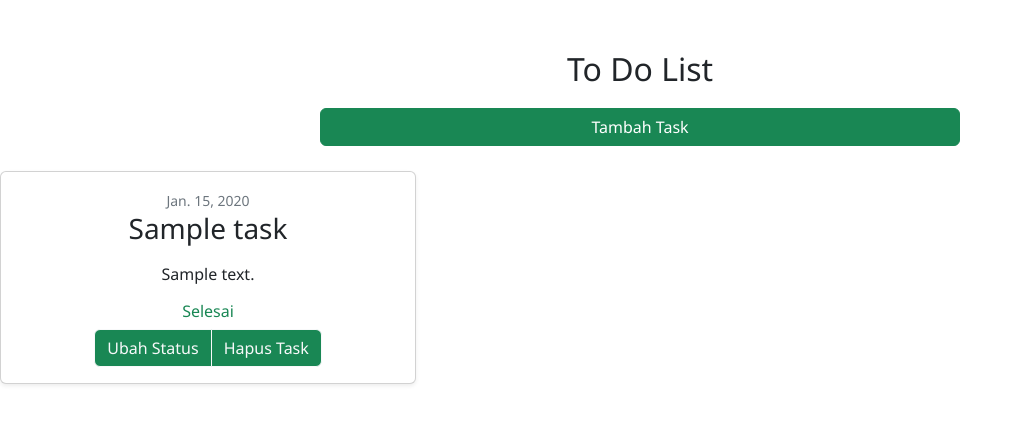
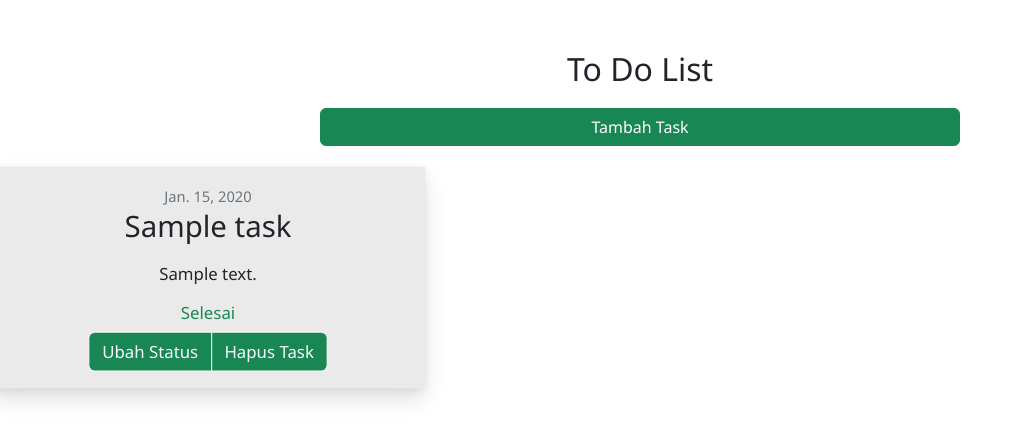
Before and after one commit to raihankp/tugas-2-pbp, a Django app: page /todolist/ in a window 1280 px wide, with the pointer over the restyled element. Shown: the part 72-512 px from the top of the page, without its empty margins (0-1023 px from the left). Run offline with Django 4.2, Linux system fonts and the light colour scheme; a user stored in the database is signed in; tables that the repository leaves empty hold one stand-in row (values such as "Sample post").

Commit message:
Menyelesaikan Tugas 5

```diff
--- a/todolist/templates/todolist.html
+++ b/todolist/templates/todolist.html
@@ -4,7 +4,6 @@
 
 <link href="https://cdn.jsdelivr.net/npm/bootstrap@5.2.1/dist/css/bootstrap.min.css" rel="stylesheet" integrity="sha384-iYQeCzEYFbKjA/T2uDLTpkwGzCiq6soy8tYaI1GyVh/UjpbCx/TYkiZhlZB6+fzT" crossorigin="anonymous">
 <style>
-
     .navbar {
         margin-bottom: 50px;
     }
@@ -24,6 +23,13 @@
     .table {
         overflow-wrap: break-word;
         margin-top: 30px;
+    }
+    .card-body:hover {
+        background:rgb(234, 234, 234);
+        transition-duration: 0.15s;
+        transform: scale(1.05);
+        box-shadow: 0 10px 20px rgba(0,0,0,.12), 0 4px 8px rgba(0,0,0,.06);
+
     }
 </style>
 
```
